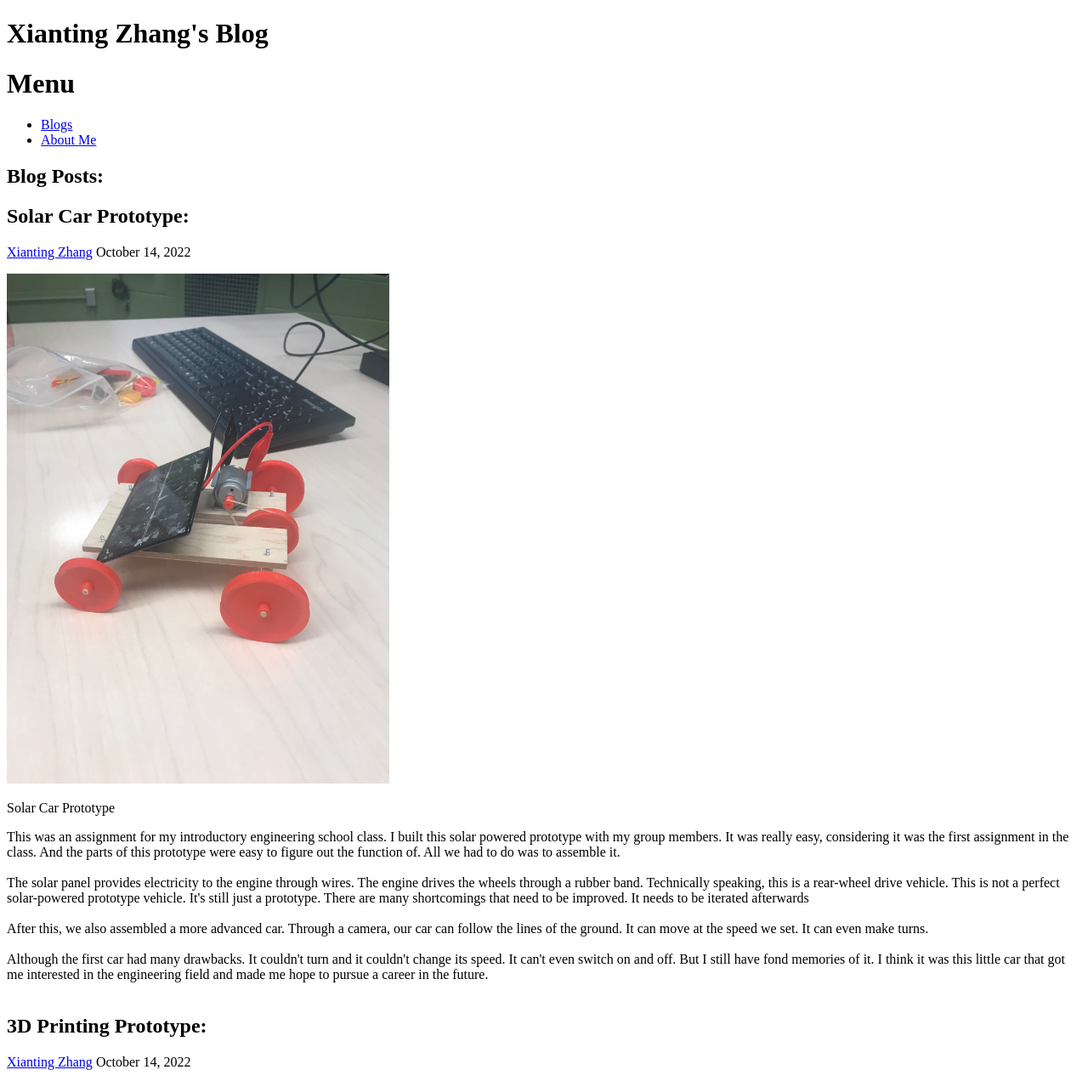
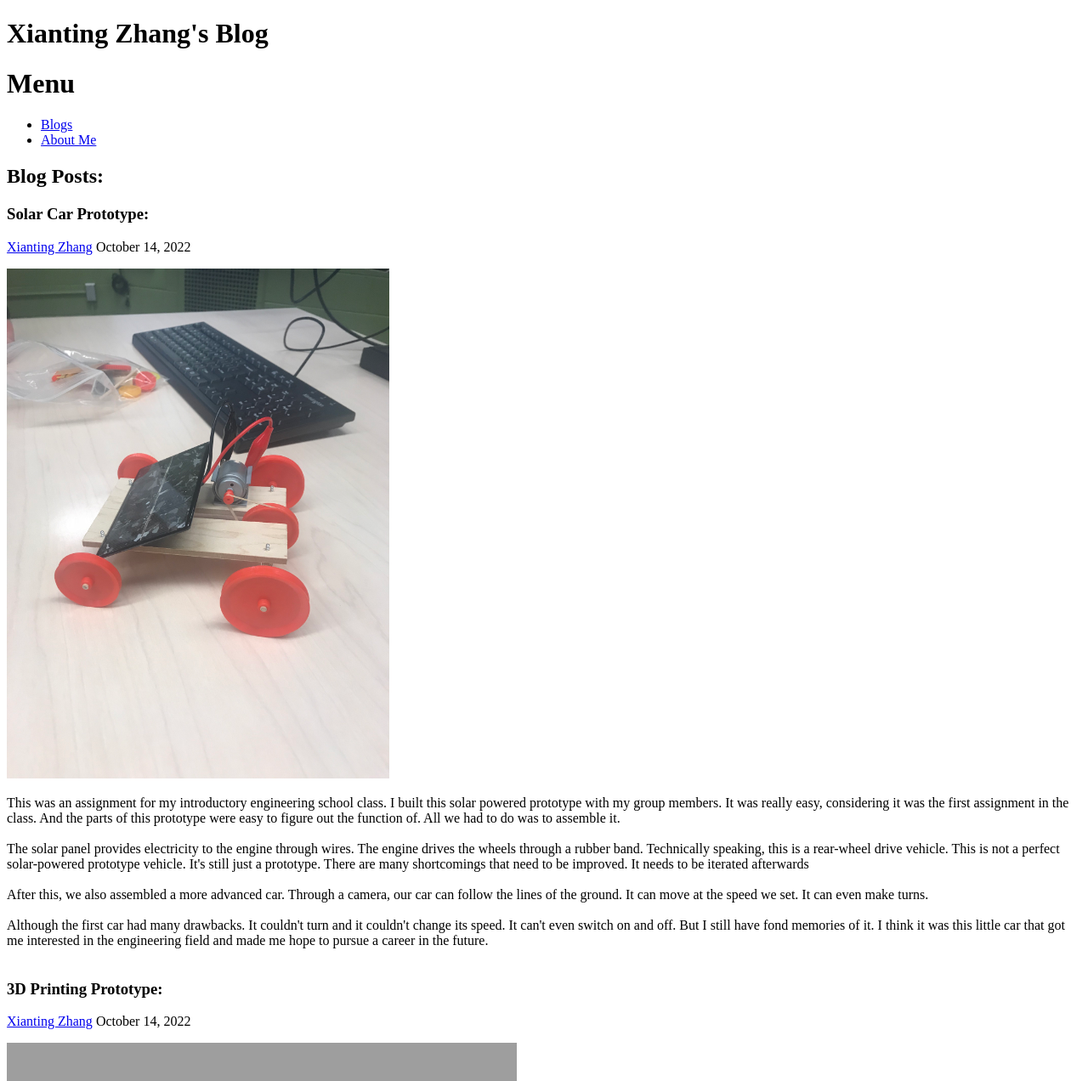
Before and after one commit to zhan1301/mi349_blog, a plain HTML site: page index.html in a window 1280 px wide. Shown: the top 1272 px of the page at 85% size. Drawn offline with Linux system fonts and the light colour scheme; grey boxes are pictures that could not be loaded.

Commit message:
Validate

```diff
--- a/index.html
+++ b/index.html
@@ -12,23 +12,23 @@
 <h1>Xianting Zhang's Blog</h1>
 </header>
 
+<main>
 <h1 id="blog-menu">Menu</h1>
 <nav class="menu">
 <ul>
     <li><a href="index.html">Blogs</a></li>
     <li><a href="about.html">About Me</a></li>
 </ul>
+</nav>
 
-<main>
-<h1 id="Posts" class="posts">Blog Posts:</h1>
+<h2 id="Posts" class="posts">Blog Posts:</h2>
 
 <article>
-<h2 id="Post_1">Solar Car Prototype:</h2>
+<h3 id="Post_1">Solar Car Prototype:</h3>
 <a href="about.html" rel="author">Xianting Zhang</a>
 <time datetime="2022-11-04">October 14, 2022</time>
 
 <p><img src="Prototype.JPG" alt="solar car prototype" width="450" height="600"></p>
-<figcaption> Solar Car Prototype </figcaption>
 <p>This was an assignment for my introductory engineering school class. I built this solar powered prototype with my group members. It was really easy, considering it was the first assignment in the class. And the parts of this prototype were easy to figure out the function of. All we had to do was to assemble it.<br><br>
     The solar panel provides electricity to the engine through wires. The engine drives the wheels through a rubber band. Technically speaking, this is a rear-wheel drive vehicle. This is not a perfect solar-powered prototype vehicle. It's still just a prototype. There are many shortcomings that need to be improved. It needs to be iterated afterwards<br><br>
     After this, we also assembled a more advanced car. Through a camera, our car can follow the lines of the ground. It can move at the speed we set. It can even make turns.<br><br>
@@ -37,12 +37,11 @@
 </article>
 
 <article>
-<h2 id="Post_2">3D Printing Prototype:</h2>
+<h3 id="Post_2">3D Printing Prototype:</h3>
 <a href="about.html" rel="author">Xianting Zhang</a>
 <time datetime="2022-10-14">October 14, 2022</time>
 
 <p><img src="3D_Printing.jpeg" alt="3d printing prototype" width="600" height="450"></p>
-<figcaption> 3D_Printing Prototype </figcaption>
 <p>This is a prototype I recently 3d printed. I was asked to design a phone stand. I drew three different concept designs. One was for a multi-device design. One was a design that came to me out of the blue. The last one was a very common design. Then, I chose the one I liked the most to build a model from it. <br><br>
     When I was designing this model, I was thinking why people always separate the cell phone and the cell phone holder. It would be more convenient if the phone holder and the phone could be combined together. And I think that the phone case would be the best choice. After all, the most common part with the phone is basically the case. Then, how to make the case complete the role of the bracket is another test. 3d printing material is not very elastic, and very fragile.<br><br>
     Until the last moment, I did not think of a good solution. I could only print it out first, and then think if there is a better way. And I found that the connection of the bracket is a little less stable. I had to choose to reinforce it with tape. <br>
@@ -50,7 +49,7 @@
 </article>
 </main>
 
-<br>
+<bßr>
 <footer>
     <p>©Copyright 2050 by Xianting Zhang. All rights reversed.</p>
 </footer>
```
